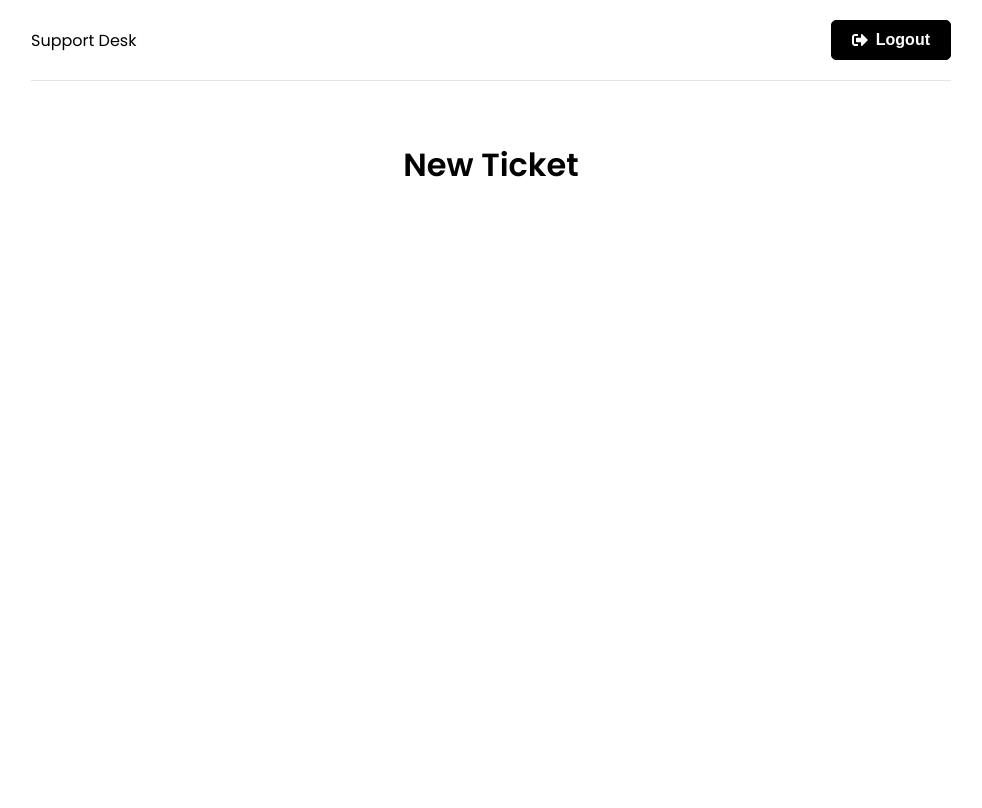
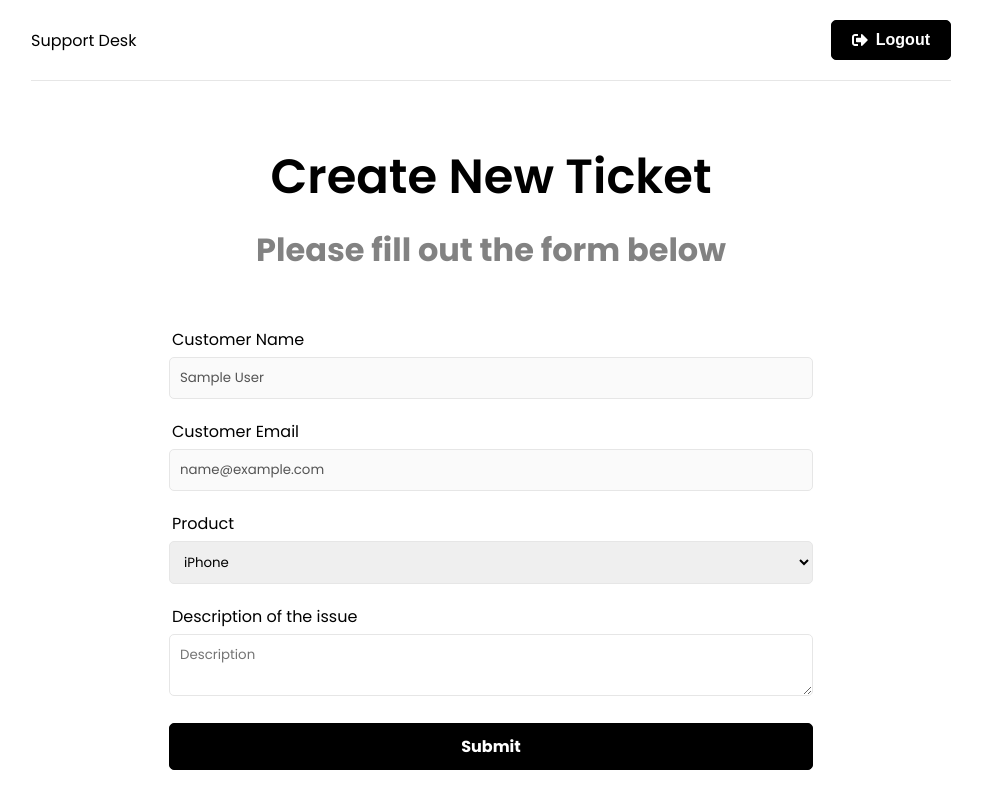
Before and after one commit to garrettdurbin/MERN-Support-Desk, a React (Create React App) app in the folder frontend/: page /new-ticket in a window 1280 px wide. Shown: the top 808 px of the page, without its empty margins (149-1131 px from the left). Built offline with nearby package versions, Linux system fonts and the light colour scheme; sample sign-in values are in the browser's storage.

Commit message:
New Ticket Form

```diff
--- a/frontend/src/index.css
+++ b/frontend/src/index.css
@@ -8,7 +8,8 @@
 
 body {
   font-family: 'Poppins', sans-serif;
-  height: 100vh;
+  /* height: 100vh; */
+  padding-bottom: 150px;
 }
 
 a {
--- a/frontend/src/pages/NewTicket.jsx
+++ b/frontend/src/pages/NewTicket.jsx
@@ -1,10 +1,59 @@
-
+import { useState } from 'react'
+import { useSelector } from 'react-redux'
 
 function NewTicket() {
+  const { user } = useSelector((state) => state.auth)
+  const [name] = useState(user.name)
+  const [email] = useState(user.email)
+  const [product, setProduct] = useState('iPhone')
+  const [description, setDescription] = useState('')
+
+  const onSubmit = (e) => {
+    e.preventDefault()
+  }
+
   return (
-    <div>
-      <h1>New Ticket</h1>
-    </div>
+    <>
+      <section className="heading">
+        <h1>Create New Ticket</h1>
+        <p>Please fill out the form below</p>
+      </section>
+
+      <section className="form">
+        <div className="form-group">
+          <label htmlFor="name">Customer Name</label>
+          <input
+            type="text" className="form-control" value={name} disabled
+          />
+        </div>
+        <div className="form-group">
+          <label htmlFor="name">Customer Email</label>
+          <input
+            type="email" className="form-control" value={email} disabled
+          />
+        </div>
+        <form onSubmit={onSubmit}>
+          <div className="form-group">
+            <label htmlFor="product">Product</label>
+            <select
+              name="product" id="product" value={product} onChange={(e) => setProduct(e.target.value)}
+            >
+              <option value="iPhone">iPhone</option>
+              <option value="Macbook Pro">Macbook Pro</option>
+              <option value="iPad">iPad</option>
+              <option value="iMac">iMac</option>
+            </select>
+          </div>
+          <div className="form-group">
+            <label htmlFor="description">Description of the issue</label>
+            <textarea name="description" id="description" className="form-control" placeholder='Description' value={description} onChange={(e) => setDescription(e.target.value)}></textarea>
+          </div>
+          <div className="form-group">
+            <buttom className="btn btn-block">Submit</buttom>
+          </div>
+        </form>
+      </section>
+    </>
   )
 }
 
```
